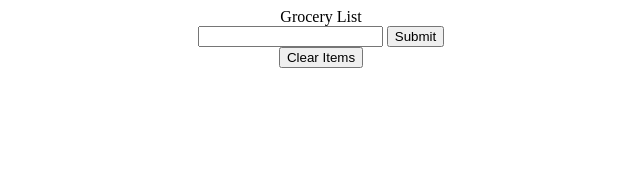
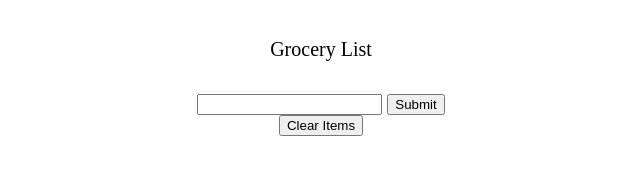
Before and after one commit to elias-paivaSA/Grocery-List, a website: page index.html in a window 1280 px wide. Shown: the whole page, without its empty margins (319-959 px from the left). Drawn offline with Linux system fonts and the light colour scheme.

Commit message:
Add files via upload

```diff
--- a/style.css
+++ b/style.css
@@ -3,6 +3,11 @@
     justify-content: center;
     align-items: center;
     flex-direction: column;
+    font-size: 20px;
+}
+
+header {
+    margin: 30px 0;
 }
 
 
```
